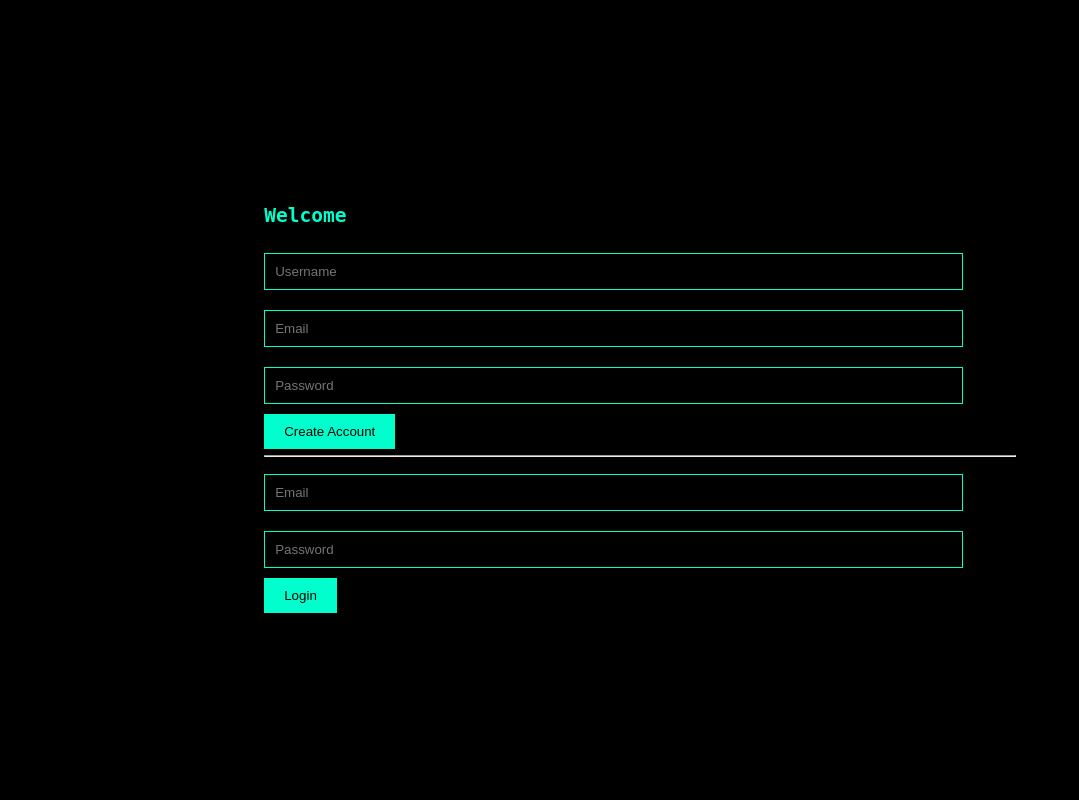
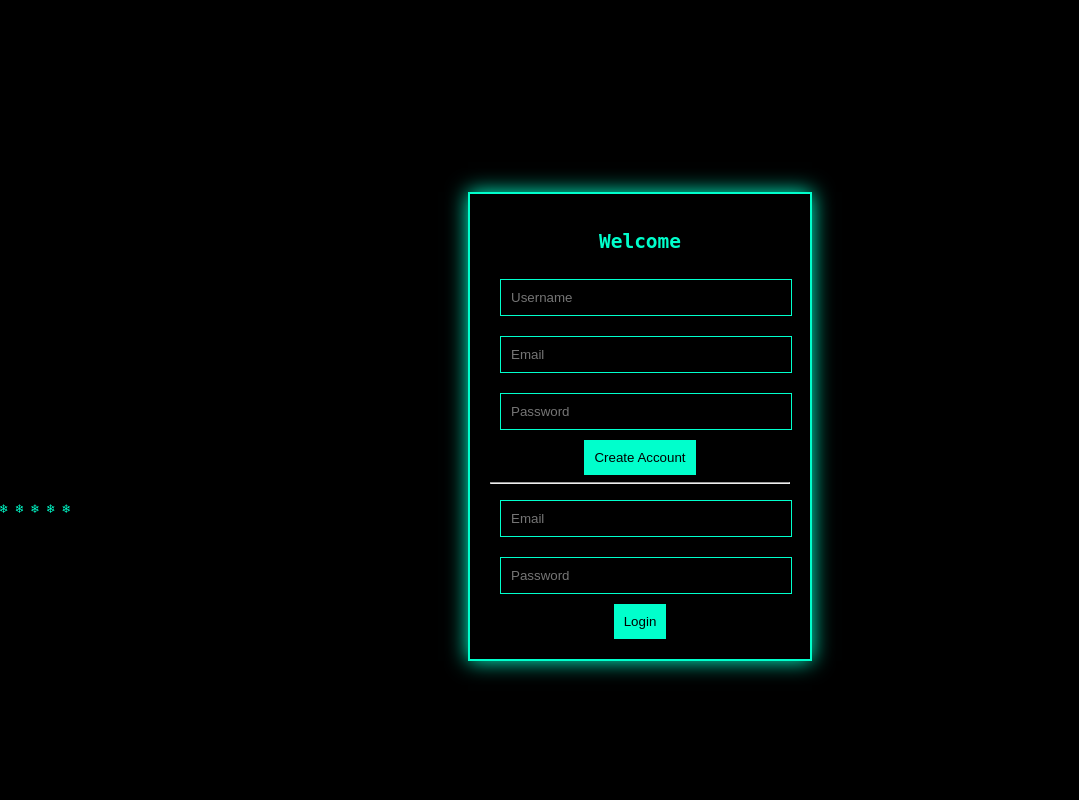
Before and after one commit to aarupi994/manjXrudo, a FastAPI app: page / in a window 1280 px wide. Shown: the whole page, without its empty margins (0-1079 px from the left). Run offline with FastAPI, Linux system fonts and the light colour scheme.

Commit message:
Refactor CSS for layout and styling improvements

```diff
--- a/static/style.css
+++ b/static/style.css
@@ -1,56 +1,102 @@
 body{
     margin:0;
-    padding:0;
     background:black;
     color:#00ffcc;
     font-family:monospace;
-
-    display:flex;
-    justify-content:center;
-    align-items:center;
-    height:100vh;
 }
 
-/* container */
-.container{
-    width:90%;
-    max-width:400px;
+/* CENTER BOX */
+.center-box{
+    width:300px;
+    margin:auto;
+    margin-top:15%;
     text-align:center;
+    padding:20px;
+    border:2px solid #00ffcc;
+    box-shadow:0 0 20px #00ffcc;
 }
 
-/* logo */
-.logo{
-    margin-bottom:20px;
-}
-
-/* card */
-.card{
-    border:2px solid #00ffcc;
-    padding:20px;
-    margin-bottom:20px;
-    box-shadow:0 0 15px #00ffcc;
-}
-
-/* inputs */
+/* INPUT */
 input{
     width:90%;
     padding:10px;
-    margin:10px 0;
+    margin:10px;
     background:black;
     border:1px solid #00ffcc;
+    color:white;
+}
+
+/* BUTTON */
+button{
+    padding:10px;
+    background:#00ffcc;
+    border:none;
+    cursor:pointer;
+}
+
+.glow-btn{
+    animation: glow 1s infinite alternate;
+}
+
+@keyframes glow{
+    from{box-shadow:0 0 5px #00ffcc;}
+    to{box-shadow:0 0 20px #00ffcc;}
+}
+
+/* SIDEBAR */
+.sidebar{
+    width:200px;
+    height:100vh;
+    position:fixed;
+    border-right:2px solid #00ffcc;
+}
+
+.sidebar a{
+    display:block;
+    padding:10px;
     color:#00ffcc;
 }
 
-/* button */
-button{
-    padding:10px 20px;
-    background:#00ffcc;
-    color:black;
-    border:none;
-    cursor:pointer;
-    transition:0.3s;
+/* MAIN */
+.main{
+    margin-left:200px;
+    padding:20px;
 }
 
-button:hover{
-    background:white;
+/* BOX */
+.box{
+    margin-top:20px;
+    padding:20px;
+    border:1px solid #00ffcc;
 }
+
+/* CIRCLE TIMER */
+.circle{
+    width:100px;
+    height:100px;
+    border:5px solid red;
+    border-radius:50%;
+    display:flex;
+    align-items:center;
+    justify-content:center;
+    font-size:25px;
+    animation: spin 8s linear;
+}
+
+@keyframes spin{
+    from{transform:rotate(0deg);}
+    to{transform:rotate(360deg);}
+}
+
+/* SNOW */
+.snow::after{
+    content:"❄ ❄ ❄ ❄ ❄";
+    position:absolute;
+    width:100%;
+    animation: fall 10s linear infinite;
+}
+
+@keyframes fall{
+    from{top:-10%;}
+    to{top:100%;}
+}
```
